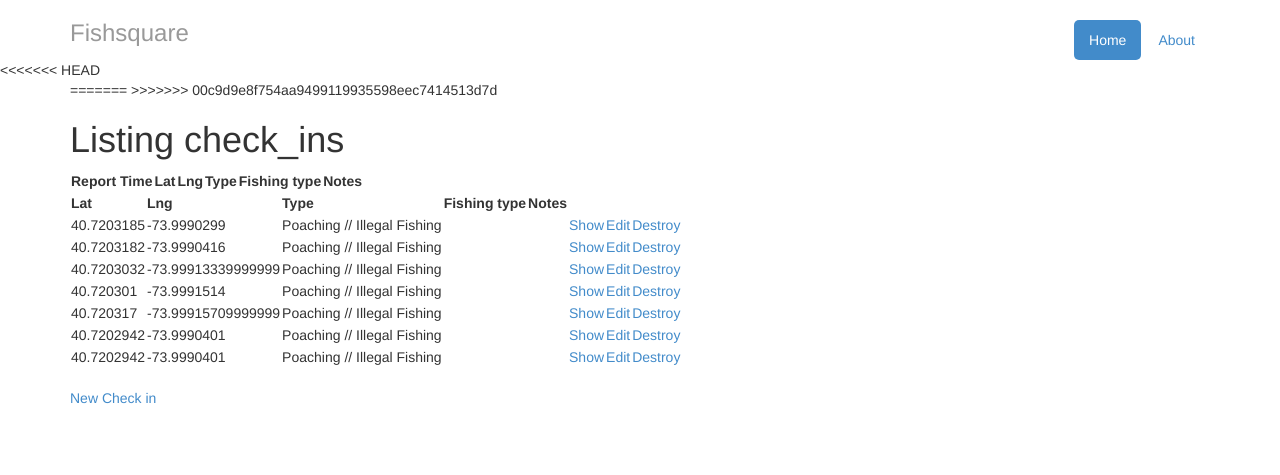
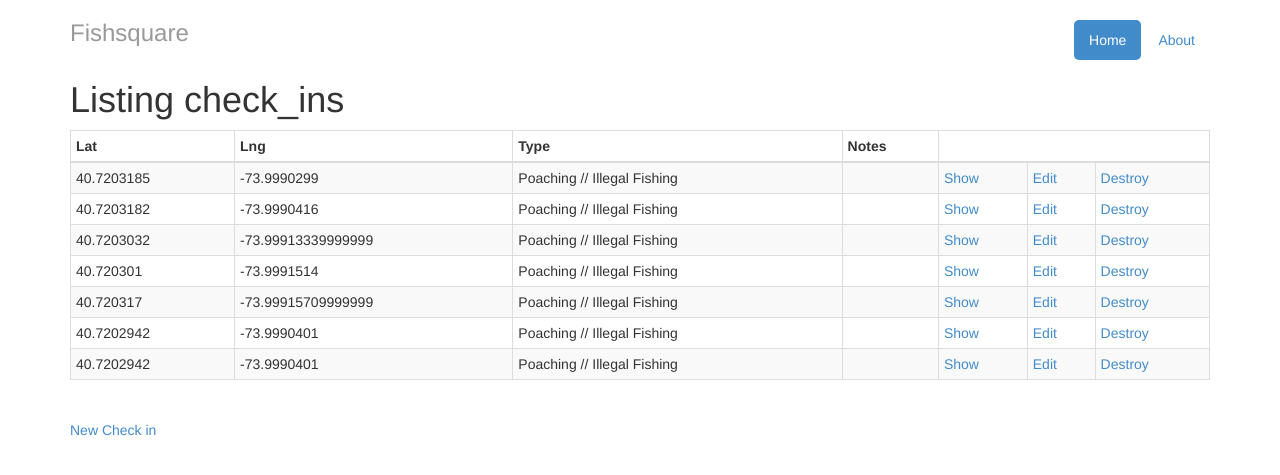
Before and after one commit to yeenow123/fishsquare, a Rails app: page /check_ins in a window 1280 px wide. Shown: the top 475 px of the page. Run offline with Rails 7, Linux system fonts and the light colour scheme; data comes from the database, SQL or seed files in the repository; lists and menus that the app fills with data are empty; parts of the project's set-up code (start-up, migrations or seed data) failed here and were passed over; some libraries are stand-ins or nearby versions.

Commit message:
I'm not even sure

```diff
--- a/app/controllers/check_ins_controller.rb
+++ b/app/controllers/check_ins_controller.rb
@@ -69,6 +69,6 @@ class CheckInsController < ApplicationController
 
     # Never trust parameters from the scary internet, only allow the white list through.
     def check_in_params
-      params.require(:check_in).permit(:lat, :lng, :report_type, :fishing_type, :notes, :report_time)
+      params.require(:check_in).permit(:lat, :lng, :report_type, :notes, :report_time)
     end
 end
--- a/app/views/check_ins/_form.html.erb
+++ b/app/views/check_ins/_form.html.erb
@@ -14,7 +14,7 @@
   <!-- ######## Reason for checkin -->
 
   <div class="form-group">
-    <%= f.label :report_time, "Time of Unsanctioned Activity" %><br>
+    <%= f.label :report_time, "Time" %><br>
     <%= f.datetime_select :report_time %>
   </div>
 
--- a/app/views/check_ins/index.html.erb
+++ b/app/views/check_ins/index.html.erb
@@ -1,30 +1,14 @@
 
-<<<<<<< HEAD
 <div class="container">
-=======
-<table>
-  <thead>
-    <tr>
-      <th>Report Time</th>
-      <th>Lat</th>
-      <th>Lng</th>
-      <th>Type</th>
-      <th>Fishing type</th>
-      <th>Notes</th>
-      <th colspan="3"></th>
-    </tr>
-  </thead>
->>>>>>> 00c9d9e8f754aa9499119935598eec7414513d7d
 
   <h1>Listing check_ins</h1>
 
-  <table>
+  <table class="table table-striped table-bordered table-condensed">
     <thead>
       <tr>
         <th>Lat</th>
         <th>Lng</th>
         <th>Type</th>
-        <th>Fishing type</th>
         <th>Notes</th>
         <th colspan="3"></th>
       </tr>
@@ -36,7 +20,6 @@
           <td><%= check_in.lat %></td>
           <td><%= check_in.lng %></td>
           <td><%= check_in.report_type %></td>
-          <td><%= check_in.fishing_type %></td>
           <td><%= check_in.notes %></td>
           <td><%= link_to 'Show', check_in %></td>
           <td><%= link_to 'Edit', edit_check_in_path(check_in) %></td>
--- a/app/views/check_ins/show.html.erb
+++ b/app/views/check_ins/show.html.erb
@@ -25,7 +25,11 @@
 
 
 <% unless @check_in.check_in_image %>
-  <a href="/check_in/check_in_images/new/<%=@check_in.id%>">Add Images +</a>
+  <div class="form-group">
+    <form action="/check_in/check_in_images/new/<%=@check_in.id%>">
+        <input type="submit" value="Add Image + " class="btn btn-default btn-lg">
+    </form>
+  </div>
 <% else %>
   Existing Image Shown
 <% end %>
--- a/app/views/vessels/_vessel_partial.html.erb
+++ b/app/views/vessels/_vessel_partial.html.erb
@@ -5,6 +5,7 @@
     </form>
   </div>
 <% else %>
+<div style="border-bottom: 1px solid #e5e5e5;">
   <h4>Vessel Description</h4>
   <div class="form-group">
 
@@ -37,4 +38,5 @@
       <%= @check_in.vessel.notes %>
     <% end %>
   </div>
+</div>
 <% end %>
--- /dev/null
+++ b/db/migrate/20140614190101_remove_fishing_type_from_check_ins.rb
@@ -0,0 +1,5 @@
+class RemoveFishingTypeFromCheckIns < ActiveRecord::Migration
+  def change
+    remove_column :check_ins, :fishing_type, :string
+  end
+end
```
Also changed, not shown: app/models/check_in.rb (+8 -9 lines), spec/models/check_in_spec.rb (+8 -9 lines), db/development.sqlite3, db/schema.rb, 1 other file.
